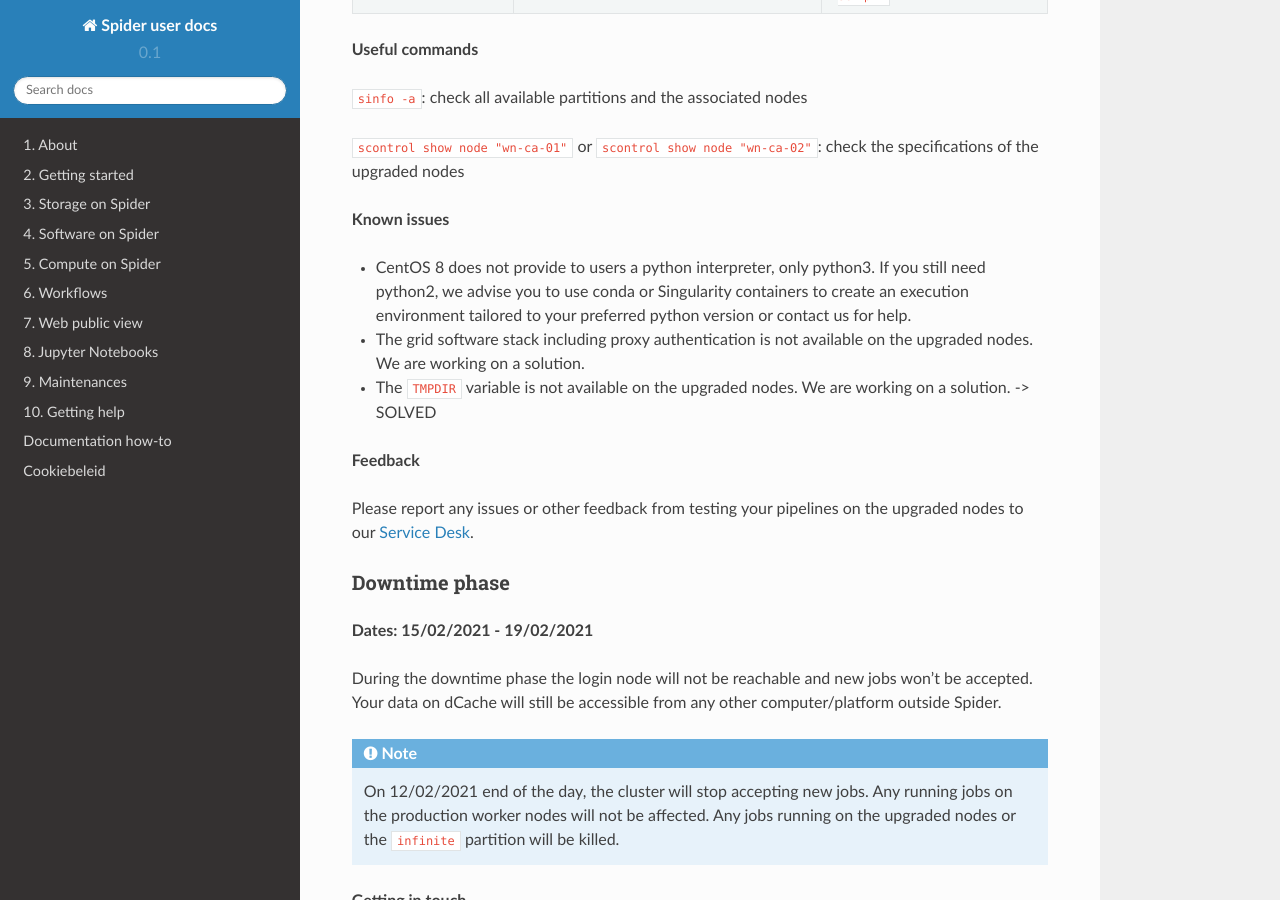
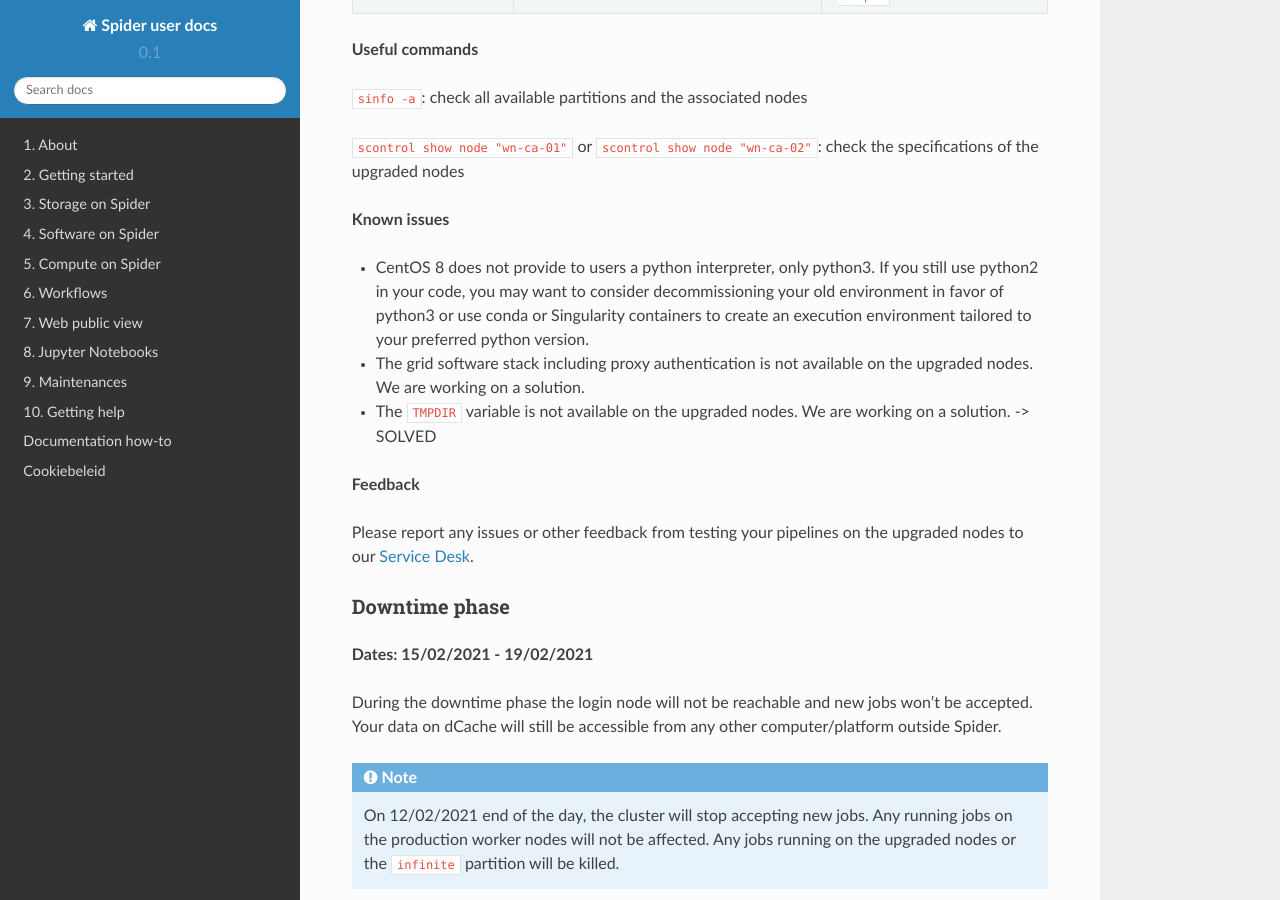
Before and after one commit to sara-nl/spiderdocs, a Sphinx documentation site: the page built from source/Pages/maintenance_instructions.rst, in a window 1280 px wide and 900 px high, scrolled down 1227 px. Built offline with Sphinx 7.4.7 and the Read the Docs theme 2.0.0, drawn with Linux system fonts in a browser that asks for light colours.

Commit message:
Update maintenance_instructions.rst

```diff
--- a/source/Pages/maintenance_instructions.rst
+++ b/source/Pages/maintenance_instructions.rst
@@ -55,7 +55,7 @@ SBATCH directive            Functionality                                   Usag
 
 **Known issues**
 
-- CentOS 8 does not provide to users a python interpreter, only python3. If you still need python2, we advise you to use conda or Singularity containers to create an execution environment tailored to your preferred python version or contact us for help.
+- CentOS 8 does not provide to users a python interpreter, only python3. If you still use python2 in your code, you may want to consider decommissioning your old environment in favor of python3 or use conda or Singularity containers to create an execution environment tailored to your preferred python version.
 - The grid software stack including proxy authentication is not available on the upgraded nodes. We are working on a solution.
 - The ``TMPDIR`` variable is not available on the upgraded nodes. We are working on a solution. -> SOLVED
 
```
